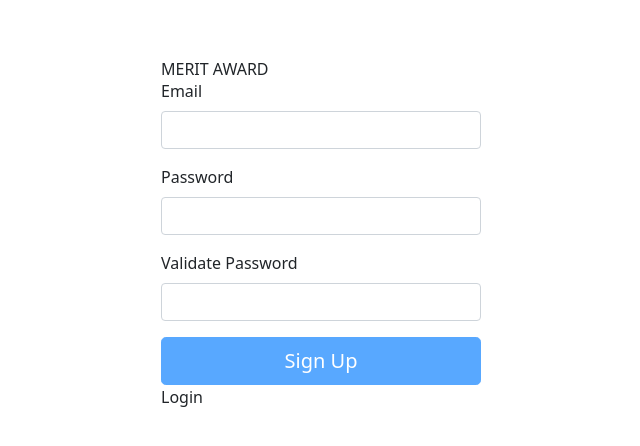
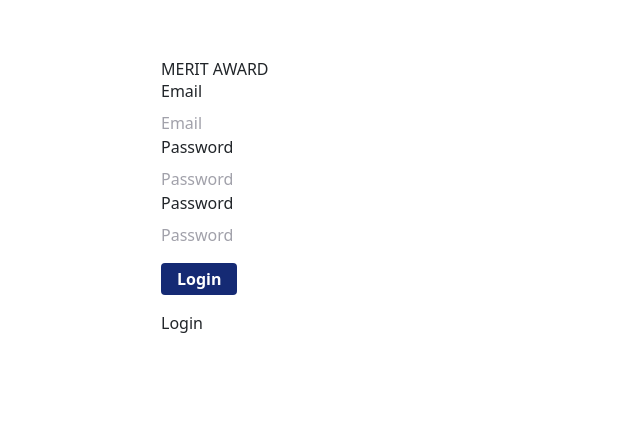
Before and after one commit to uoftblueprint/merit-award, a React app in the folder client/: page /signup in a window 1280 px wide. Shown: the top 446 px of the page, without its empty margins (319-959 px from the left). Built offline with nearby package versions, Linux system fonts and the light colour scheme.

Commit message:
fixed login page

```diff
--- a/client/src/App.js
+++ b/client/src/App.js
@@ -49,7 +49,7 @@ function App() {
             <Route path="/reviewers" component={WithNav}/>
             <Route path="/recommenders" component={WithNav}/>
             <Route path="/users" component={WithNav}/>
-            <Route path="/dashboard" component={WithNav}/>
+            <Route path="/dashboard" render={() => <WithNav logout={logout} cookies={access}/>}/>
             <Route path="/application" component={WithNav}/>
             <Route path="/references" component={WithNav}/>
             <Route path="/" render={() => <WithNav logout={logout} cookies={access}/>}/>
@@ -73,7 +73,7 @@ function WithNav(props) {
         <Route path="/reviewers" component={Reviewers}/>
         <Route path="/recommenders" component={Recommenders}/>
         <Route path="/users" component={Users}/>
-        <Route path="/dashboard" component={Dashboard}/>
+        <Route path="/dashboard" render={() => <Dashboard logout={props.logout} cookies={props.access}/>}/>
         <Route path="/application" component={Student}/>
         <Route path="/references" component={References}/>
         <Route path="/" render={() => <Dashboard logout={props.logout} cookies={props.access}/>}/>
--- a/client/src/api/auth.js
+++ b/client/src/api/auth.js
@@ -12,6 +12,8 @@ export const apiLogin = async (email, password) => {
     if (!user || user.status != 200) {
       throw 'Unable to login';
     }
+
+    console.log('user :>> ', user);
 
     Cookies.set('access', user.data.access);
   } catch (err) {
--- a/client/src/pages/Dashboard.js
+++ b/client/src/pages/Dashboard.js
@@ -15,6 +15,11 @@ function RenderDashboardStart(props){
             <div className="pt-6">
               <button onClick={() => props.setStageByIndex(1)} className="group relative flex justify-center py-2 px-4 border border-transparent text-lg font-medium rounded-md text-white bg-blue-900 hover:bg-blue-500 focus:outline-none focus:ring-2 focus:ring-offset-2 focus:ring-blue-900">
                 Start Application
+              </button>
+            </div>
+            <div className="pt-6">
+              <button onClick={() => props.logout()} className="group relative flex justify-center py-2 px-4 border border-transparent text-lg font-medium rounded-md text-white bg-blue-900 hover:bg-blue-500 focus:outline-none focus:ring-2 focus:ring-offset-2 focus:ring-blue-900">
+                LOGOUT
               </button>
             </div>
           </div>
@@ -131,7 +136,7 @@ function Menu(props) {
     );
 }
 
-function Dashboard() {
+function Dashboard(props) {
 
   const [stageIndex, setStageByIndex] = useState(0);
 
@@ -141,7 +146,7 @@ function Dashboard() {
         <h2 className="mt-6 text-center text-5xl text-bold text-gray-700">
           Dashboard
         </h2>
-              {stageIndex == 0 && <RenderDashboardStart setStageByIndex={setStageByIndex} />}
+              {stageIndex == 0 && <RenderDashboardStart logout={props.logout} setStageByIndex={setStageByIndex} />}
               {stageIndex == 1 && <RenderDashboardMain setStageByIndex={setStageByIndex}/>}
         </div>
       </div>
--- a/client/src/pages/Login.js
+++ b/client/src/pages/Login.js
@@ -4,13 +4,40 @@ import { Link, useHistory } from "react-router-dom";
 import "../styles/login.css";
 import { useDispatch } from 'react-redux';
 import { apiLogin } from "../api/auth";
-import { Field, Form, withFormik, ErrorMessage } from "formik";
+import { Field, Form, withFormik, ErrorMessage, Formik } from "formik";
 import * as Yup from 'yup';
 
 function Login() {
+  const dispatch = useDispatch()
+
+  const LoginValidation = Yup.object().shape({
+    email: Yup
+      .string()
+      .email()
+      .required(),
+    password: Yup
+      .string()
+      .required(),
+  })
+
+  const initialValues = {
+    email: '',
+    password: '',
+  }
+
+  const handleSubmit = async (values) => {
+    try {
+      await apiLogin(values.email, values.password);
+      dispatch({ type: 'LOGIN'});
+    } catch (err) {
+      console.log('err :>> ', err);
+    }
+  }
+
   return (
     <div className="login">
       <h1 className="bg-gray-500 text-orange"> MERIT AWARD </h1>
+      <Formik validationSchema={LoginValidation} onSubmit={handleSubmit} initialValues={initialValues}>
         <Form>
           <div size="lg">
             <label htmlFor="email" className="block">Email</label>
@@ -24,30 +51,11 @@ function Login() {
           </div>
           <button type="submit" className="indigo-button my-3">Login</button>
         </Form>
+      </Formik>
+
       <Link className="outline-button m-auto" to="/signup">Signup</Link>
     </div>
   );
 }
 
-const LoginValidation = Yup.object().shape({
-  email: Yup
-    .string()
-    .email()
-    .required(),
-  password: Yup
-    .string()
-    .required(),
-})
-
-const LoginFormik = withFormik({
-  handleSubmit: async (values) => {
-    try {
-      await apiLogin(values.email, values.password);
-      dispatchEvent({ type: 'LOGIN '});
-    } catch (err) {
-      console.log('err :>> ', err);
-    }
-  }, validationSchema: LoginValidation
-})(Login)
-
-export default LoginFormik;
+export default Login;
--- a/client/src/pages/Signup.js
+++ b/client/src/pages/Signup.js
@@ -1,44 +1,42 @@
 import React, { useState } from "react";
 import 'bootstrap/dist/css/bootstrap.css';
-import Form from "react-bootstrap/Form";
-import Button from "react-bootstrap/Button";
 import { Link } from "react-router-dom";
 import "../styles/login.css";
 import {useHistory } from 'react-router-dom';
 import { useDispatch } from 'react-redux';
+import { apiSignup } from "../api/auth";
+import { Field, Form, withFormik, ErrorMessage } from "formik";
+import * as Yup from 'yup';
 
-import { apiSignup } from "../api/auth";
 
 function Signup() {
-  const dispatch = useDispatch();
-  const [email, setEmail] = useState("");
-  const [password, setPassword] = useState("");
-  const [validate, setValidate] = useState("");
+  // const dispatch = useDispatch();
   const [signupState, setSignUpState] = useState(false);
   const history = useHistory();
 
-  function validateForm() {
-    return email.length > 0 && password.length > 0 && validatePassword();
-  }
-
-  function validatePassword() {
-    return password === validate;
-  }
-
-  async function handleSubmit(event) {
-    event.preventDefault();
-
-    try {
-        await apiSignup(email, password);
-        dispatch({ type: 'LOGIN' });
-    } catch (err) {
-        console.log(err);
-    }
-  }
-
   return (
     <div className="login">
-      <h1> MERIT AWARD </h1>
+      <h1 className="bg-gray-500 text-orange"> MERIT AWARD </h1>
+      <Form>
+        <div size="lg">
+          <label htmlFor="email" className="block">Email</label>
+          <Field type="text" name="email" placeholder="Email" />
+          <ErrorMessage name={"email"} />
+        </div>
+        <div size="lg">
+          <label htmlFor="password" className="block">Password</label>
+          <Field size="lg" type="password" name="password" placeholder="Password" />
+          <ErrorMessage name={"password"} />
+        </div>
+        <div size="lg">
+          <label htmlFor="password" className="block">Password</label>
+          <Field size="lg" type="password" name="password" placeholder="Password" />
+          <ErrorMessage name={"password"} />
+        </div>
+        <button type="submit" className="indigo-button my-3">Login</button>
+      </Form>
+
+      {/* <h1> MERIT AWARD </h1>
       <Form onSubmit={handleSubmit}>
         <Form.Group size="lg" controlId="email">
           <Form.Label>Email</Form.Label>
@@ -68,11 +66,32 @@ function Signup() {
         <Button block size="lg" type="submit" disabled={!validateForm()}>
           Sign Up
         </Button>
-      </Form>
+      </Form> */}
+
       <Link to="/">Login</Link>
-      <p>{signupState ? "Successfully signed up" : ""}</p>
     </div>
   );
 }
 
-export default Signup;
+const signupValidation = Yup.object().shape({
+  email: Yup.string().label('Email').email().required(),
+  password: Yup
+    .string()
+    .label('Password')
+    .required()
+    .min(2, 'Password too short.')
+});
+
+const SignupFormik = withFormik({
+  handleSubmit: async (values) => {
+    try {
+      await apiSignup(values.email, values.password);
+      // dispatch({ type: 'LOGIN' });
+      dispatchEvent({ type: 'LOGIN '});
+    } catch (err) {
+      console.log('err :>> ', err);
+    }
+  }, validationSchema: signupValidation
+})(Signup)
+
+export default SignupFormik;
```
Also changed, not shown: 1 other file (tests, documents, lock files or other folders). Lines whose indentation alone changed are shown as unchanged.
